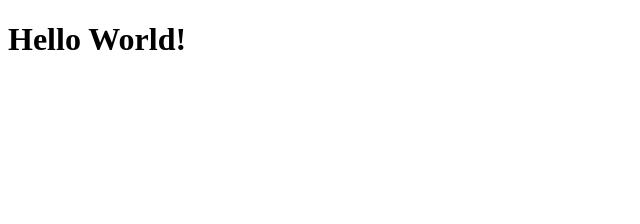
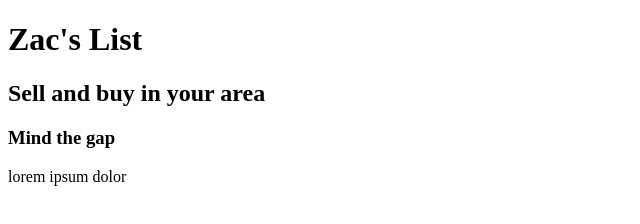
Before and after one commit to rowland-208/wio-html-2025, a plain HTML site: page index.html in a window 1280 px wide. Shown: the whole page, without its empty margins (0-640 px from the left). Drawn offline with Linux system fonts and the light colour scheme.

Commit message:
Update index.html

```diff
--- a/index.html
+++ b/index.html
@@ -2,6 +2,9 @@
 <html>
   <head></head>
   <body>
-    <h1>Hello World!</h1>
+    <h1>Zac's List</h1>
+    <h2>Sell and buy in your area</h2>
+    <h3>Mind the gap</h3>
+    <p>lorem ipsum dolor</p>
   </body>
 </html>
```
